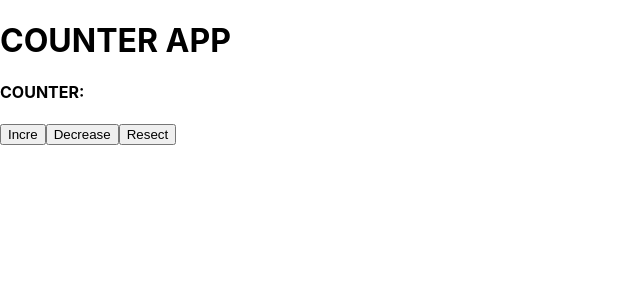
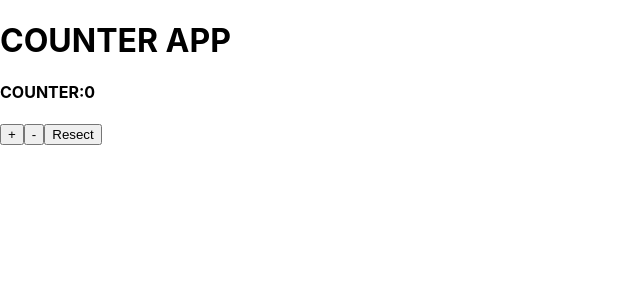
Before and after one commit to praveenkumar291/counter, a React (Create React App) app: page / in a window 1280 px wide. Shown: the top 300 px of the page, without its empty margins (0-640 px from the left). Built offline with nearby package versions, Linux system fonts and the light colour scheme.

Commit message:
counter if condition

```diff
--- a/src/components/Counter.js
+++ b/src/components/Counter.js
@@ -1,18 +1,24 @@
 import React, { useState } from "react";
 
 const Counter = () => {
-  const [count, setCount] = useState("");
+  const [count, setCount] = useState(0);
   const increment = () => {
-    if (typeof count !== "NAN") {
+    if (count < 10) {
       setCount(Number(count) + 1);
-    } else setCount(1);
+    }
+  };
+
+  const decrement = () => {
+    if (count > 0) {
+      setCount(count - 1);
+    }
   };
   return (
     <div>
       <h1>COUNTER APP</h1>
       <h4> COUNTER:{count}</h4>
-      <button onClick={increment}>Incre</button>
-      <button onClick={() => setCount(count - 1)}>Decrease</button>
+      <button onClick={increment}>+</button>
+      <button onClick={decrement}>-</button>
       <button onClick={() => setCount(0)}>Resect</button>
     </div>
   );
```
